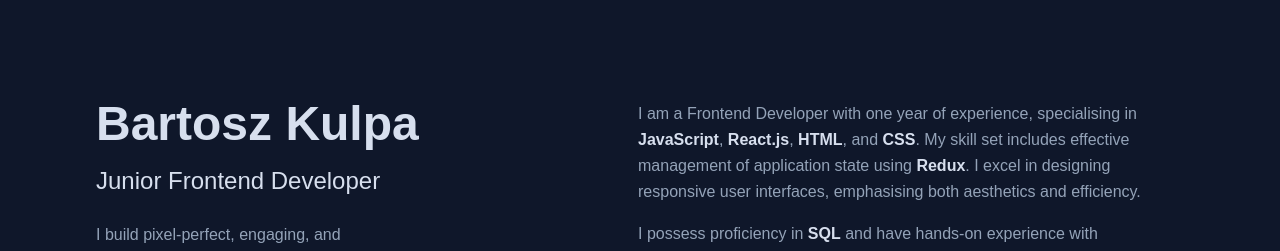
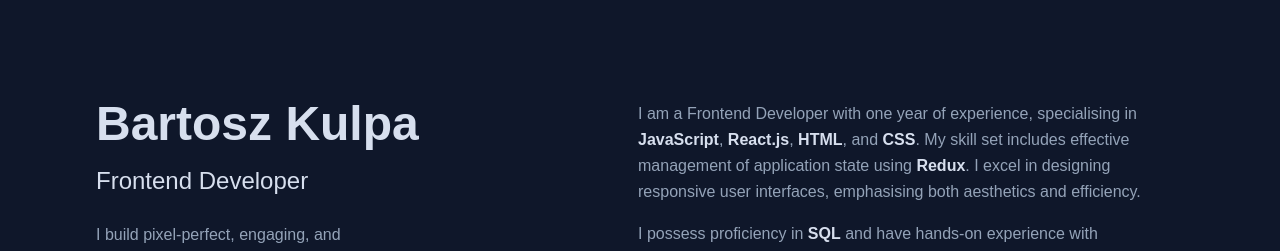
Before and after one commit to bkulpa/portfolio, a React (Create React App) app: page / in a window 1280 px wide. Shown: the top 251 px of the page. Built offline with nearby package versions, Linux system fonts and the light colour scheme.

Commit message:
refactoring

```diff
--- a/public/languages/en.json
+++ b/public/languages/en.json
@@ -44,7 +44,7 @@
   "home.projectField.projectTitle-3": "Fusely Landing Page",
   "home.projectField.projectTitle-4": "Cahee Template",
   "home.jobTitleDescription": "I build pixel-perfect, engaging, and accessible digital experiences.",
-  "home.jobTitle": "Junior Frontend Developer",
+  "home.jobTitle": "Frontend Developer",
   "home.nameAndSurname": "Bartosz Kulpa",
   "menu.about": "ABOUT",
   "menu.education": "EDUCATION",
--- a/src/components/icons/icons/Linkedin.js
+++ b/src/components/icons/icons/Linkedin.js
@@ -6,6 +6,7 @@ const IconLinkedin = () => (
     class="h-6 w-6"
     aria-hidden="true"
   >
+    <title>GitHub</title>
     <path d="M20.5 2h-17A1.5 1.5 0 002 3.5v17A1.5 1.5 0 003.5 22h17a1.5 1.5 0 001.5-1.5v-17A1.5 1.5 0 0020.5 2zM8 19H5v-9h3zM6.5 8.25A1.75 1.75 0 118.3 6.5a1.78 1.78 0 01-1.8 1.75zM19 19h-3v-4.74c0-1.42-.6-1.93-1.38-1.93A1.74 1.74 0 0013 14.19a.66.66 0 000 .14V19h-3v-9h2.9v1.3a3.11 3.11 0 012.7-1.4c1.55 0 3.36.86 3.36 3.66z"></path>
   </svg>
 );
```
Also changed, not shown: src/components/home/home.component.jsx (+1 -16 lines), src/components/icons/icons/Instagram.js (+1 -0 lines).
